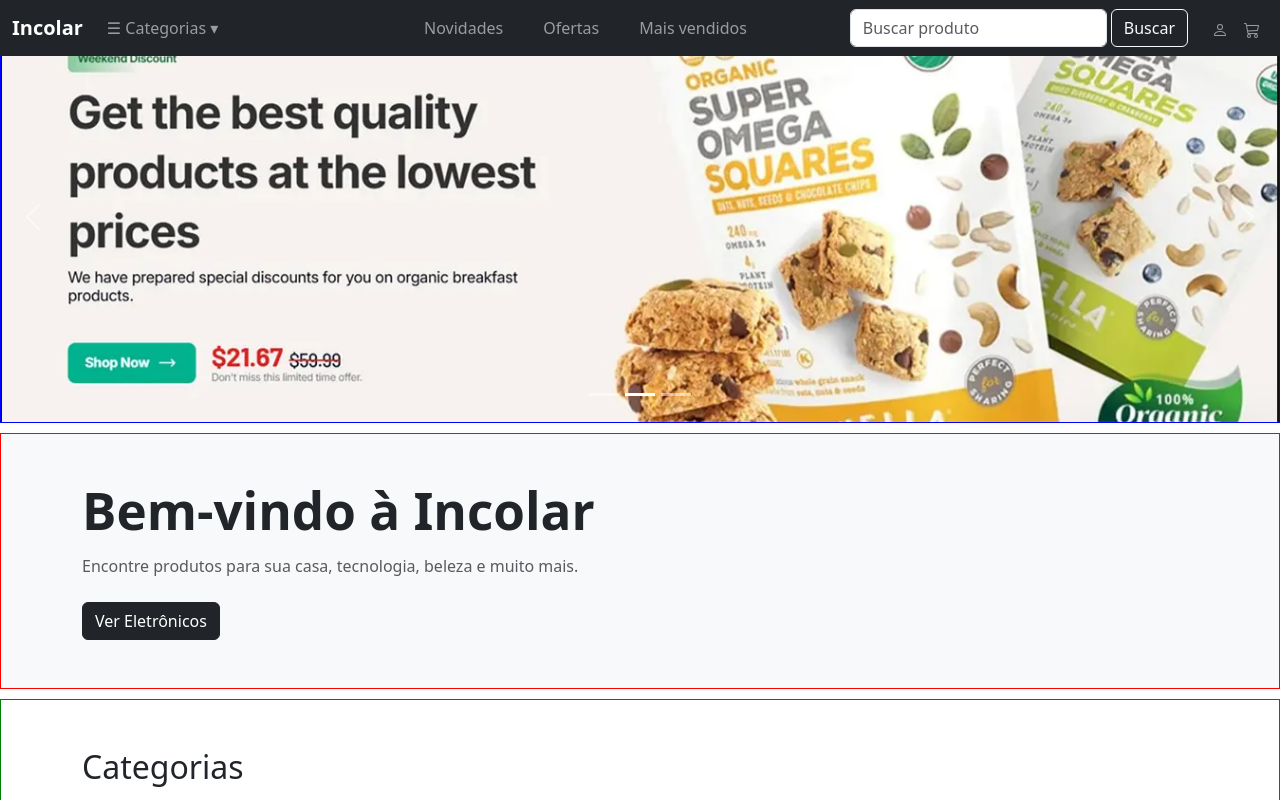
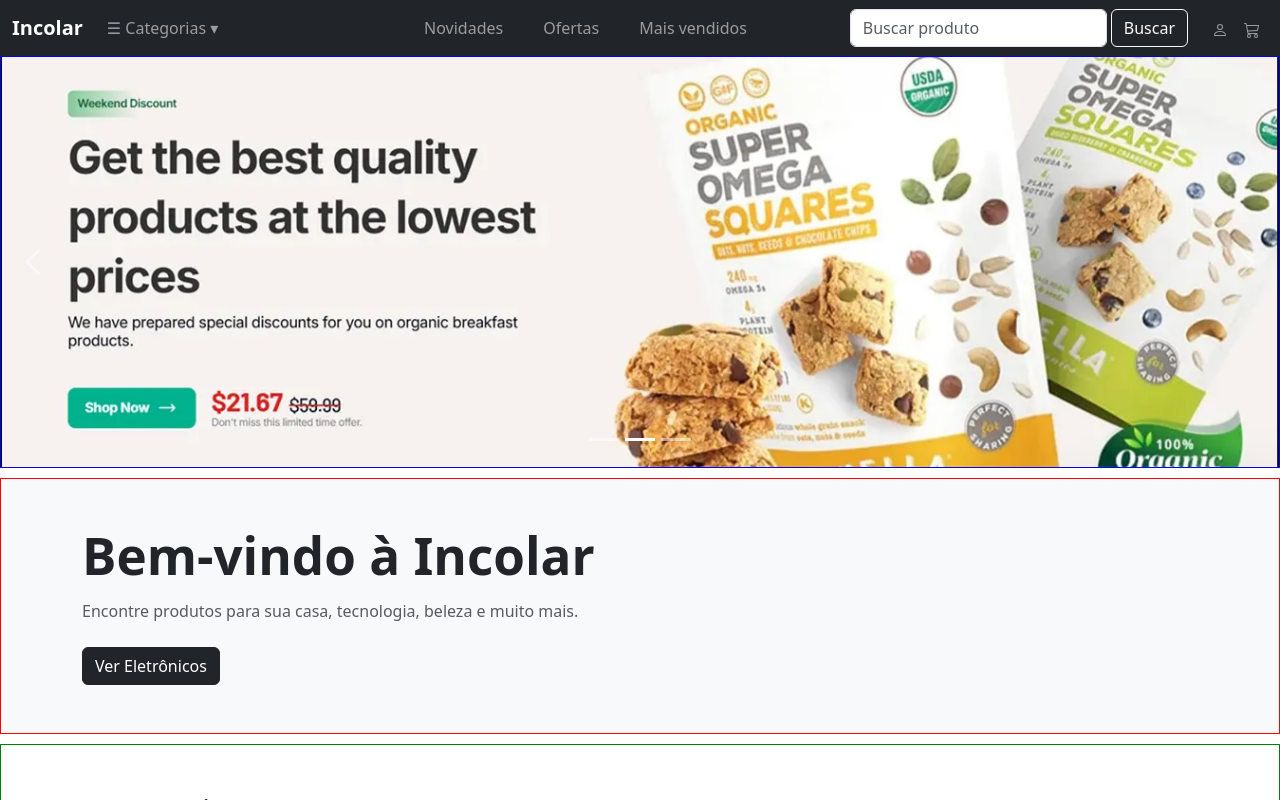
Before and after one commit to dcs30000/landingPage-reactjsBootstrap, a React (Vite) app: page / in a window 1280 px wide. Shown: the top 800 px of the page. Built offline with nearby package versions, Linux system fonts and the light colour scheme.

Commit message:
coloquei width 100% overflow hidden em .home-hero

```diff
--- a/src/pages/Home/Home.css
+++ b/src/pages/Home/Home.css
@@ -1,7 +1,9 @@
 /* HERO */
 .home-hero {
-  margin-top: -45px;
+  /*margin-top: -45px;*/
   border: 1px solid blue;
+  width: 100%;
+  overflow: hidden;
 }
 
 .hero-slide {
```
